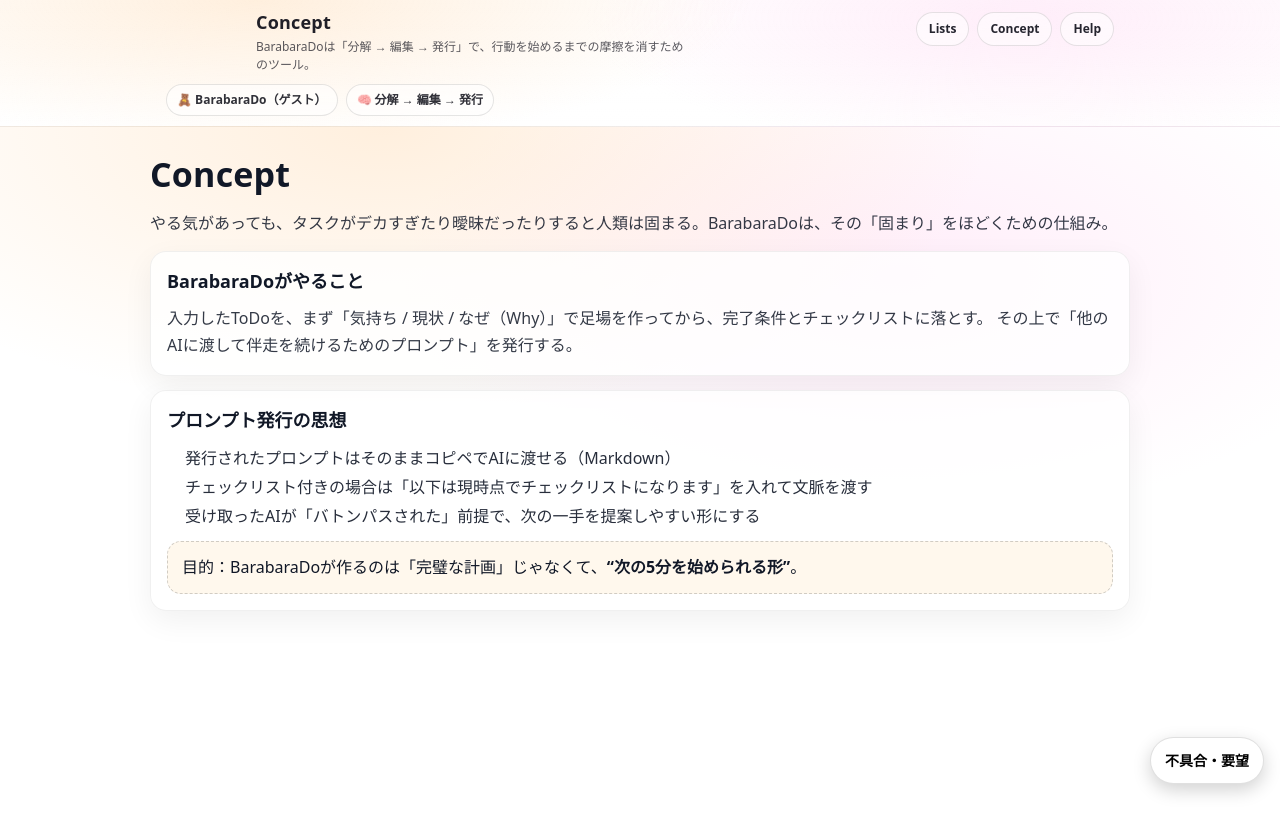
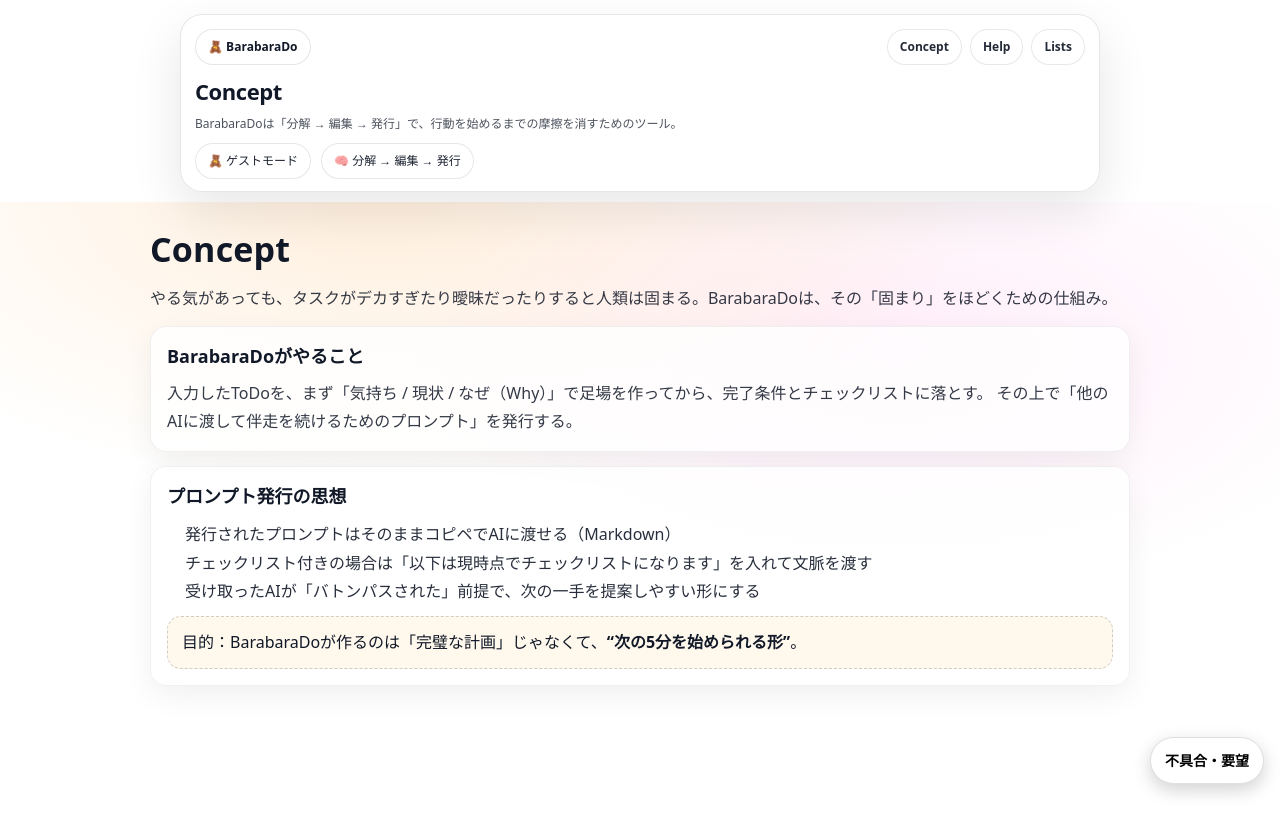
Before and after one commit to momoiropj/barabarado, a Next.js app: page /concept in a window 1280 px wide. Shown: the top 834 px of the page. Built offline with nearby package versions, Linux system fonts and the light colour scheme.

Commit message:
Fix SiteHeader pills + nav order + props

```diff
--- a/app/components/SiteHeader.module.css
+++ b/app/components/SiteHeader.module.css
@@ -1,178 +1,146 @@
-.header {
+.headerWrap {
   position: sticky;
   top: 0;
-  z-index: 50;
-  backdrop-filter: blur(10px);
-  -webkit-backdrop-filter: blur(10px);
-
-  border-bottom: 1px solid rgba(0, 0, 0, 0.06);
-
-  background: radial-gradient(900px 260px at 20% 0%, rgba(255, 210, 160, 0.35), transparent 55%),
-    radial-gradient(800px 240px at 80% 15%, rgba(255, 192, 235, 0.28), transparent 55%),
-    linear-gradient(180deg, rgba(255, 255, 255, 0.70), rgba(255, 255, 255, 0.92));
+  z-index: 40;
+  padding: 14px 16px 10px;
 }
 
 .inner {
-  max-width: 980px;
+  max-width: 920px;
   margin: 0 auto;
-  padding: 12px 16px 10px;
+  border-radius: 22px;
+  border: 1px solid rgba(20, 18, 24, 0.10);
+  background: rgba(255, 255, 255, 0.70);
+  backdrop-filter: blur(14px);
+  box-shadow: 0 18px 50px rgba(19, 17, 23, 0.10);
+  padding: 14px 14px 12px;
 }
 
 .topRow {
   display: flex;
-  align-items: flex-start;
+  align-items: center;
   justify-content: space-between;
-  gap: 14px;
+  gap: 12px;
+  flex-wrap: wrap;
 }
 
 .left {
   display: flex;
-  align-items: flex-start;
-  gap: 12px;
-  min-width: 0;
+  align-items: center;
+  gap: 10px;
+}
+
+.brandPill {
+  display: inline-flex;
+  align-items: center;
+  gap: 8px;
+  padding: 8px 12px;
+  border-radius: 999px;
+  border: 1px solid rgba(20, 18, 24, 0.10);
+  background: rgba(255, 255, 255, 0.66);
+  font-size: 12px;
+  font-weight: 850;
 }
 
 .backLink {
   display: inline-flex;
   align-items: center;
-  justify-content: center;
-  height: 34px;
-  padding: 0 12px;
+  gap: 8px;
+  padding: 8px 12px;
   border-radius: 999px;
-  border: 1px solid rgba(0, 0, 0, 0.10);
-  background: rgba(255, 255, 255, 0.65);
+  border: 1px solid rgba(20, 18, 24, 0.12);
+  background: rgba(255, 255, 255, 0.78);
   text-decoration: none;
-  color: rgba(20, 20, 30, 0.92);
-  font-weight: 800;
+  color: inherit;
   font-size: 12px;
-  white-space: nowrap;
+  font-weight: 850;
+  transition: transform 120ms ease, box-shadow 120ms ease, opacity 120ms ease;
+  box-shadow: 0 10px 26px rgba(19, 17, 23, 0.08);
 }
 
 .backLink:hover {
   transform: translateY(-1px);
-}
-
-.backPlaceholder {
-  width: 78px; /* 戻るが無い時のレイアウト崩れ防止 */
-  height: 34px;
-}
-
-.brandBlock {
-  min-width: 0;
-}
-
-.title {
-  font-size: 18px;
-  font-weight: 900;
-  letter-spacing: 0.2px;
-  color: rgba(20, 20, 30, 0.95);
-  line-height: 1.2;
-  word-break: break-word;
-}
-
-.subtitle {
-  margin-top: 4px;
-  font-size: 12px;
-  line-height: 1.5;
-  color: rgba(20, 20, 30, 0.70);
-  max-width: 64ch;
-}
-
-.right {
-  display: flex;
-  align-items: center;
-  gap: 10px;
-  flex-shrink: 0;
+  box-shadow: 0 14px 34px rgba(19, 17, 23, 0.12);
 }
 
 .nav {
   display: flex;
   align-items: center;
   gap: 8px;
+  flex-wrap: wrap;
 }
 
 .navLink {
   display: inline-flex;
   align-items: center;
-  justify-content: center;
-  height: 34px;
-  padding: 0 12px;
+  padding: 8px 12px;
   border-radius: 999px;
-  border: 1px solid rgba(0, 0, 0, 0.10);
-  background: rgba(255, 255, 255, 0.55);
+  border: 1px solid rgba(20, 18, 24, 0.10);
+  background: rgba(255, 255, 255, 0.66);
   text-decoration: none;
-  color: rgba(20, 20, 30, 0.92);
-  font-weight: 900;
+  color: inherit;
   font-size: 12px;
-  white-space: nowrap;
+  font-weight: 850;
+  opacity: 0.92;
+  transition: transform 120ms ease, box-shadow 120ms ease, opacity 120ms ease;
 }
 
 .navLink:hover {
   transform: translateY(-1px);
+  box-shadow: 0 14px 34px rgba(19, 17, 23, 0.12);
+  opacity: 1;
 }
 
-.rightSlot {
-  display: flex;
-  align-items: center;
+.mid {
+  margin-top: 10px;
+}
+
+.title {
+  margin: 0;
+  font-size: 22px;
+  font-weight: 900;
+  letter-spacing: -0.02em;
+}
+
+.subtitle {
+  margin: 6px 0 0;
+  font-size: 12px;
+  opacity: 0.75;
+  line-height: 1.6;
 }
 
 .pills {
   margin-top: 10px;
   display: flex;
+  align-items: center;
+  gap: 10px;
   flex-wrap: wrap;
-  gap: 8px;
 }
 
 .pill {
   display: inline-flex;
   align-items: center;
-  gap: 6px;
-  padding: 6px 10px;
+  gap: 8px;
+  padding: 8px 12px;
   border-radius: 999px;
-  border: 1px solid rgba(0, 0, 0, 0.10);
-  background: rgba(255, 255, 255, 0.55);
+  border: 1px solid rgba(20, 18, 24, 0.10);
+  background: rgba(255, 255, 255, 0.66);
   font-size: 12px;
-  font-weight: 800;
-  color: rgba(20, 20, 30, 0.88);
-}
-
-/* モバイルで右のナビを折り返しやすく */
-@media (max-width: 520px) {
-  .topRow {
-    flex-direction: column;
-    align-items: stretch;
-  }
-
-  .right {
-    justify-content: flex-start;
-  }
-
-  .backPlaceholder {
-    display: none;
-  }
+  opacity: 0.95;
 }
 
 @media (prefers-color-scheme: dark) {
-  .header {
-    border-bottom: 1px solid rgba(255, 255, 255, 0.10);
-    background: radial-gradient(900px 260px at 20% 0%, rgba(255, 170, 90, 0.14), transparent 55%),
-      radial-gradient(800px 240px at 80% 15%, rgba(255, 120, 190, 0.14), transparent 55%),
-      linear-gradient(180deg, rgba(18, 18, 24, 0.80), rgba(10, 10, 14, 0.92));
+  .inner {
+    border-color: rgba(255, 255, 255, 0.10);
+    background: rgba(22, 22, 30, 0.66);
+    box-shadow: 0 18px 55px rgba(0, 0, 0, 0.45);
   }
 
-  .backLink,
+  .brandPill,
+  .pill,
   .navLink,
-  .pill {
-    border: 1px solid rgba(255, 255, 255, 0.16);
-    background: rgba(20, 20, 28, 0.62);
-    color: rgba(255, 255, 255, 0.92);
-  }
-
-  .title {
-    color: rgba(255, 255, 255, 0.95);
-  }
-
-  .subtitle {
-    color: rgba(255, 255, 255, 0.72);
+  .backLink {
+    border-color: rgba(255, 255, 255, 0.12);
+    background: rgba(25, 25, 34, 0.72);
   }
 }
--- a/app/components/SiteHeader.tsx
+++ b/app/components/SiteHeader.tsx
@@ -1,87 +1,89 @@
-"use client";
-
-import React from "react";
 import Link from "next/link";
 import styles from "./SiteHeader.module.css";
 
-type Pill = { text: string };
-type NavLink = { href: string; label: string };
+export type Pill = { text: string };
+export type NavLink = { href: string; label: string };
 
 export type SiteHeaderProps = {
-  /** 省略OK（省略時は BarabaraDo） */
   title?: string;
-  /** 省略OK */
   subtitle?: string;
-
-  /** 省略OK */
   pills?: Pill[];
-
-  /** 省略OK（省略時は Lists / Help / Concept を出す） */
   navLinks?: NavLink[];
 
-  /** 省略OK（指定したら「戻る」リンクを左に出す） */
+  // Lists/[id] みたいに「戻る」を出したいとき用（任意）
   backHref?: string;
-  /** 省略OK（backHrefがある時だけ使われる） */
   backLabel?: string;
-
-  /** 右側に何かボタン置きたい時用 */
-  rightSlot?: React.ReactNode;
-
-  /** さらに薄くしたい/余白調整したい時のフラグ（今は未使用でもOK） */
-  compact?: boolean;
 };
 
-const DEFAULT_NAV: NavLink[] = [
-  { href: "/lists", label: "Lists" },
-  { href: "/help", label: "Help" },
-  { href: "/concept", label: "Concept" },
+const DEFAULT_PILLS: Pill[] = [
+  { text: "🧸 ゲストモード" },
+  { text: "🔒 この端末のブラウザに保存します" },
 ];
 
+const DEFAULT_NAV: NavLink[] = [
+  { href: "/concept", label: "Concept" },
+  { href: "/help", label: "Help" },
+];
+
+function normalizePills(pills?: Pill[]): Pill[] {
+  // 何も渡されなければデフォルト
+  if (!pills || pills.length === 0) return DEFAULT_PILLS;
+
+  // 既存の文言が残ってても自動で置換（“直し忘れ”耐性）
+  return pills.map((p) => {
+    if (p.text === "🧸 BarabaraDo（ゲスト）") return { text: "🧸 ゲストモード" };
+    if (p.text === "🔒 データはこの端末のブラウザに保存") return { text: "🔒 この端末のブラウザに保存します" };
+    return p;
+  });
+}
+
+function normalizeNavLinks(navLinks?: NavLink[]): NavLink[] {
+  const list = (navLinks && navLinks.length > 0 ? navLinks : DEFAULT_NAV).slice();
+
+  // “Concept と Help の位置入れ替え”を強制（渡された配列が逆でも直す）
+  const rank = (href: string) => {
+    if (href === "/concept") return 0;
+    if (href === "/help") return 1;
+    return 99;
+  };
+
+  return list.sort((a, b) => rank(a.href) - rank(b.href));
+}
+
 export default function SiteHeader(props: SiteHeaderProps) {
-  const {
-    title = "BarabaraDo",
-    subtitle,
-    pills = [{ text: "🧸 BarabaraDo（ゲスト）" }, { text: "🧠 分解 → 編集 → 発行" }],
-    navLinks = DEFAULT_NAV,
-    backHref,
-    backLabel = "← Back",
-    rightSlot,
-  } = props;
+  const title = props.title ?? "BarabaraDo";
+  const subtitle = props.subtitle ?? "分解 → 編集 → 発行（他AIへバトンパス）";
+  const pills = normalizePills(props.pills);
+  const navLinks = normalizeNavLinks(props.navLinks);
 
   return (
-    <header className={styles.header}>
+    <header className={styles.headerWrap}>
       <div className={styles.inner}>
-        {/* 上段：左（戻る/タイトル） 右（ナビ/スロット） */}
         <div className={styles.topRow}>
           <div className={styles.left}>
-            {backHref ? (
-              <Link href={backHref} className={styles.backLink}>
-                {backLabel}
+            {props.backHref ? (
+              <Link className={styles.backLink} href={props.backHref}>
+                {props.backLabel ?? "← Back"}
               </Link>
             ) : (
-              <span className={styles.backPlaceholder} />
+              <span className={styles.brandPill}>🧸 BarabaraDo</span>
             )}
-
-            <div className={styles.brandBlock}>
-              <div className={styles.title}>{title}</div>
-              {subtitle ? <div className={styles.subtitle}>{subtitle}</div> : null}
-            </div>
           </div>
 
-          <div className={styles.right}>
           <nav className={styles.nav}>
             {navLinks.map((l) => (
-                <Link key={l.href} href={l.href} className={styles.navLink}>
+              <Link key={l.href} className={styles.navLink} href={l.href}>
                 {l.label}
               </Link>
             ))}
           </nav>
-            {rightSlot ? <div className={styles.rightSlot}>{rightSlot}</div> : null}
-          </div>
         </div>
 
-        {/* 下段：ピル */}
-        {pills && pills.length > 0 ? (
+        <div className={styles.mid}>
+          <h1 className={styles.title}>{title}</h1>
+          <p className={styles.subtitle}>{subtitle}</p>
+        </div>
+
         <div className={styles.pills}>
           {pills.map((p, i) => (
             <span key={`${p.text}_${i}`} className={styles.pill}>
@@ -89,7 +91,6 @@
             </span>
           ))}
         </div>
-        ) : null}
       </div>
     </header>
   );
```
Lines whose indentation alone changed are shown as unchanged.
